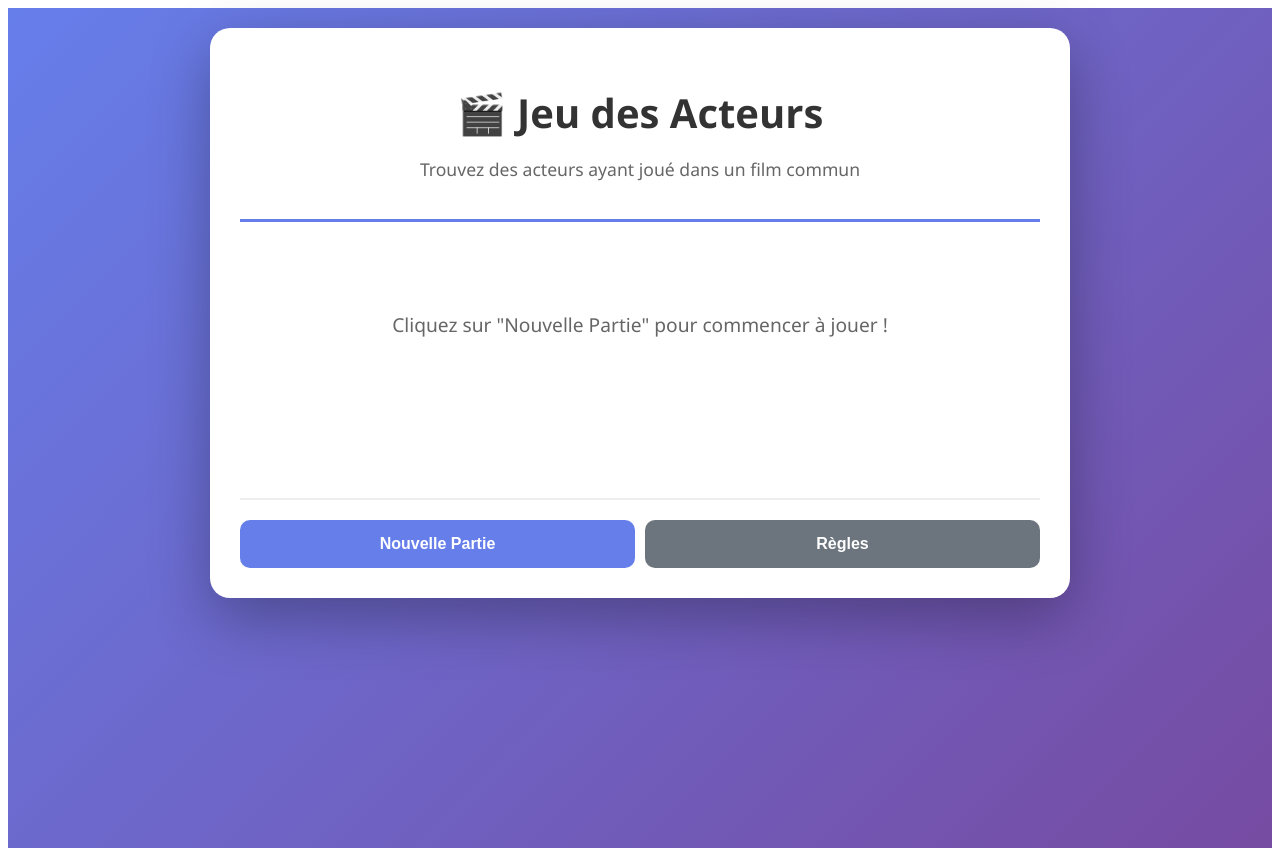
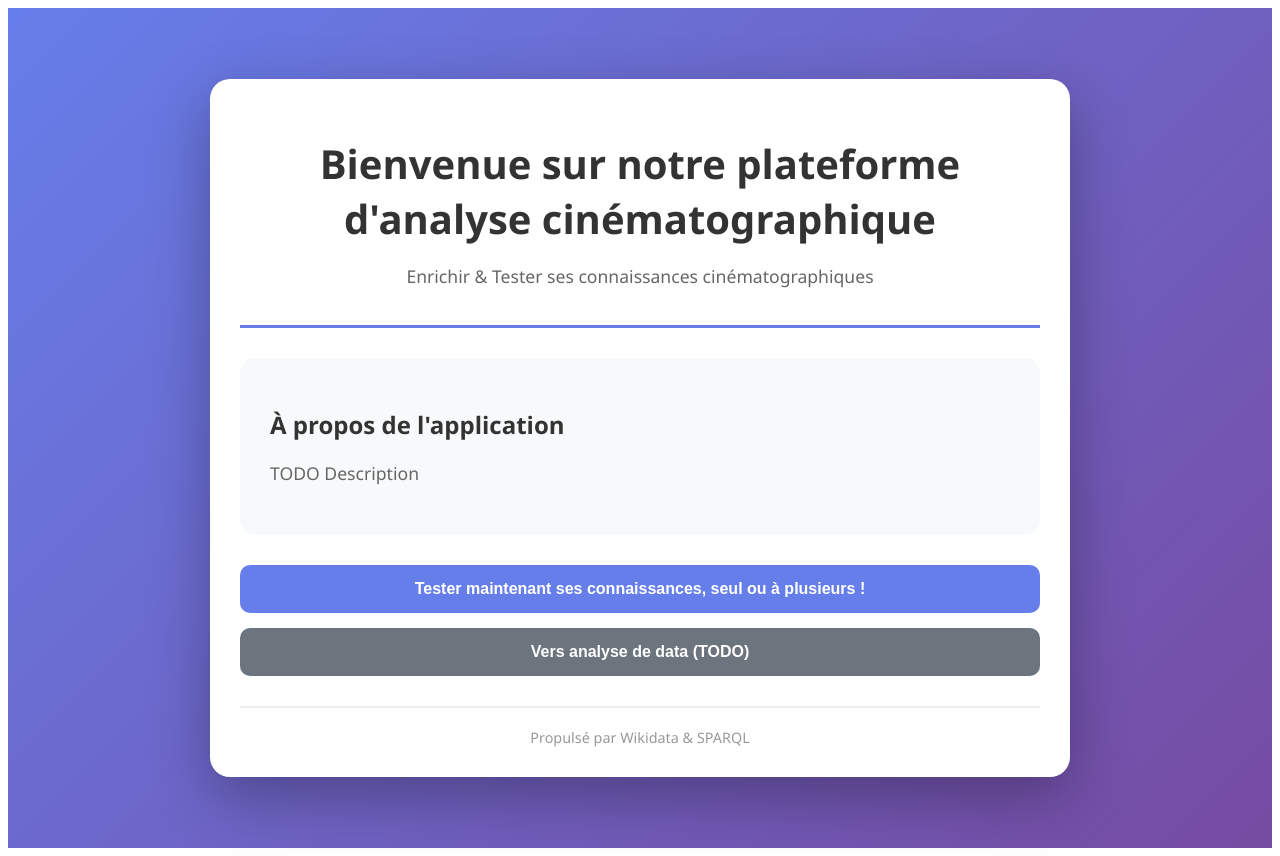
Before and after one commit to ErwannR1H/rolandGamosCinema, a React (Vite) app: page / in a window 1280 px wide. Built offline with nearby package versions, Linux system fonts and the light colour scheme.

Commit message:
Ajout d'une page d'accueil en react

```diff
--- a/package.json
+++ b/package.json
@@ -14,6 +14,7 @@
   },
   "dependencies": {
     "react": "^19.2.3",
-    "react-dom": "^19.2.3"
+    "react-dom": "^19.2.3",
+    "react-router-dom": "^7.12.0"
   }
 }
--- a/src/App.jsx
+++ b/src/App.jsx
@@ -7,8 +7,109 @@ import ActorsHistory from './components/ActorsHistory';
 import Loading from './components/Loading';
 import RulesModal from './components/RulesModal';
 import { findActor, haveCommonMovie } from './services/sparqlService';
+import { BrowserRouter as Router, Routes, Route, Link } from 'react-router-dom';
 
-function App() {
+function Accueil() {
+  const buttonStyle = {
+    flex: 1,
+    padding: '15px 25px',
+    border: 'none',
+    borderRadius: '10px',
+    fontSize: '1em',
+    cursor: 'pointer',
+    transition: 'all 0.3s',
+    fontWeight: '600',
+    background: '#667eea',
+    color: 'white',
+    textDecoration: 'none',
+    display: 'inline-block'
+  };
+
+  return (
+    <div style={{
+      fontFamily: "'Segoe UI', Tahoma, Geneva, Verdana, sans-serif",
+      background: 'linear-gradient(135deg, #667eea 0%, #764ba2 100%)',
+      minHeight: '100vh',
+      padding: '20px',
+      display: 'flex',
+      alignItems: 'center',
+      justifyContent: 'center'
+    }}>
+      <div style={{
+        maxWidth: '800px',
+        width: '100%',
+        background: 'white',
+        borderRadius: '20px',
+        boxShadow: '0 20px 60px rgba(0, 0, 0, 0.3)',
+        padding: '30px'
+      }}>
+        <header style={{
+          textAlign: 'center',
+          marginBottom: '30px',
+          paddingBottom: '20px',
+          borderBottom: '3px solid #667eea'
+        }}>
+          <h1 style={{ color: '#333', fontSize: '2.5em', marginBottom: '10px' }}>
+            Bienvenue sur notre plateforme d'analyse cinématographique
+          </h1>
+          <p style={{ color: '#666', fontSize: '1.1em' }}>
+            Enrichir & Tester ses connaissances cinématographiques
+          </p>
+        </header>
+
+        <main style={{ marginBottom: '30px' }}>
+          <div style={{
+            background: '#f8f9fa',
+            padding: '30px',
+            borderRadius: '15px',
+            marginBottom: '30px'
+          }}>
+            <h2 style={{ color: '#333', fontSize: '1.5em', marginBottom: '15px' }}>
+              À propos de l'application
+            </h2>
+            <p style={{ color: '#666', fontSize: '1.1em', lineHeight: '1.6' }}>
+              TODO Description
+            </p>
+          </div>
+
+          <div style={{
+            display: 'flex',
+            gap: '15px',
+            flexDirection: 'column'
+          }}>
+            <Link to="/game" style={{ textDecoration: 'none' }}>
+              <button style={{ ...buttonStyle, width: '100%' }}>
+                Tester maintenant ses connaissances, seul ou à plusieurs !
+              </button>
+            </Link>
+
+            <Link to="/about" style={{ textDecoration: 'none' }}>
+              <button style={{
+                ...buttonStyle,
+                width: '100%',
+                background: '#6c757d'
+              }}>
+                Vers analyse de data (TODO)
+              </button>
+            </Link>
+          </div>
+        </main>
+
+        <footer style={{
+          textAlign: 'center',
+          paddingTop: '20px',
+          borderTop: '2px solid #eee',
+          color: '#999',
+          fontSize: '0.9em'
+        }}>
+          Propulsé par Wikidata & SPARQL
+        </footer>
+      </div>
+    </div>
+  );
+}
+
+function Game() {
   const [gameState, setGameState] = useState({
     currentPlayer: 1,
     scores: { player1: 0, player2: 0 },
@@ -275,4 +376,19 @@ function App() {
   );
 }
 
+// 3. Le composant principal qui gère la navigation
+function App() {
+  return (
+    <Router>
+      <Routes>
+        {/* La route racine "/" affiche l'accueil */}
+        <Route path="/" element={<Accueil />} />
+
+        {/* La route "/dashboard" affiche votre contenu actuel */}
+        <Route path="/game" element={<Game />} />
+      </Routes>
+    </Router>
+  );
+}
+
 export default App;
```
Also changed, not shown: 1 other file (tests, documents, lock files or other folders).
